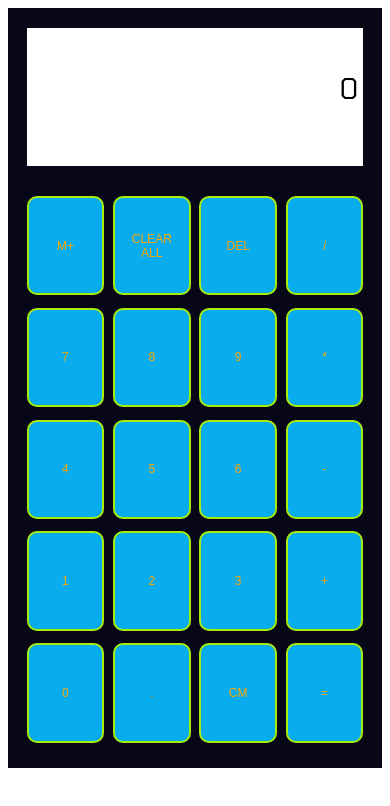
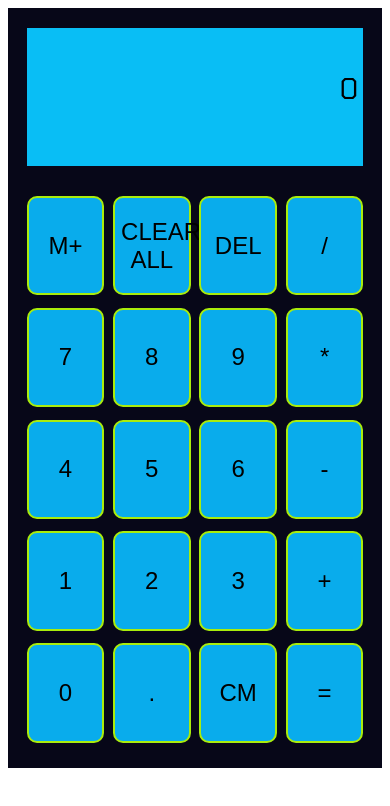
Before and after one commit to Duongocy/calculator, a plain HTML site: page index.html in a window 390 px wide. Drawn offline with Linux system fonts and the light colour scheme.

Commit message:
Calculator

```diff
--- a/stylesheet.css
+++ b/stylesheet.css
@@ -72,10 +72,7 @@ body {
   background-color: #3c49f5;
 }
 @media only screen and (max-width: 767px) {
-  .nutnhan {
-    font-size: 12px;
-    color: #ffa703;
-  }
+
   .nen {
     width: 100%;
     height: 90%;
@@ -87,4 +84,14 @@ body {
     background-color: #070718;
     justify-items: center;
   }
+  .manhinh {
+    width: 90%;
+    height: 20%;
+    background-color: rgb(9, 190, 245);
+    margin-top: 20px;
+    display: flex;
+    flex-direction: column;
+    justify-content: end;
+    align-items: flex-end;
+  }
 }
```
